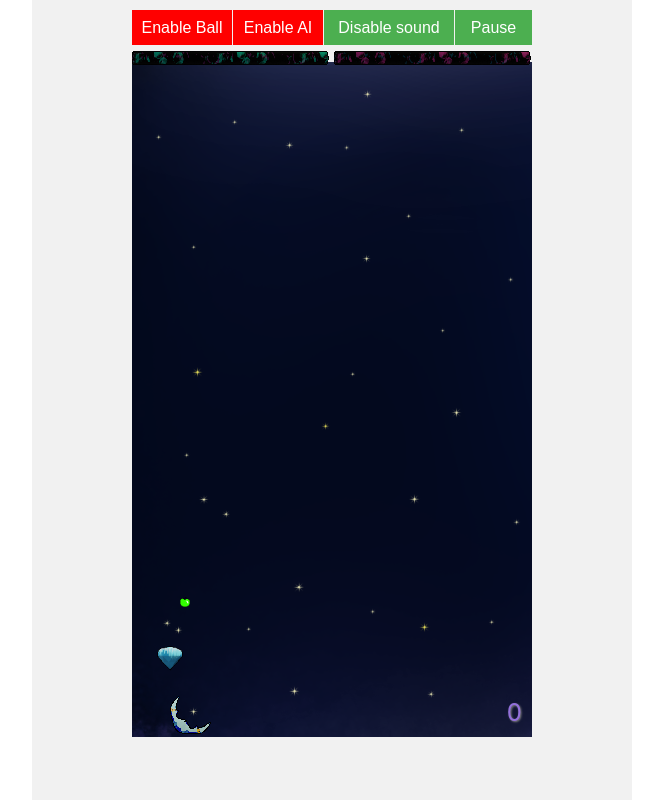
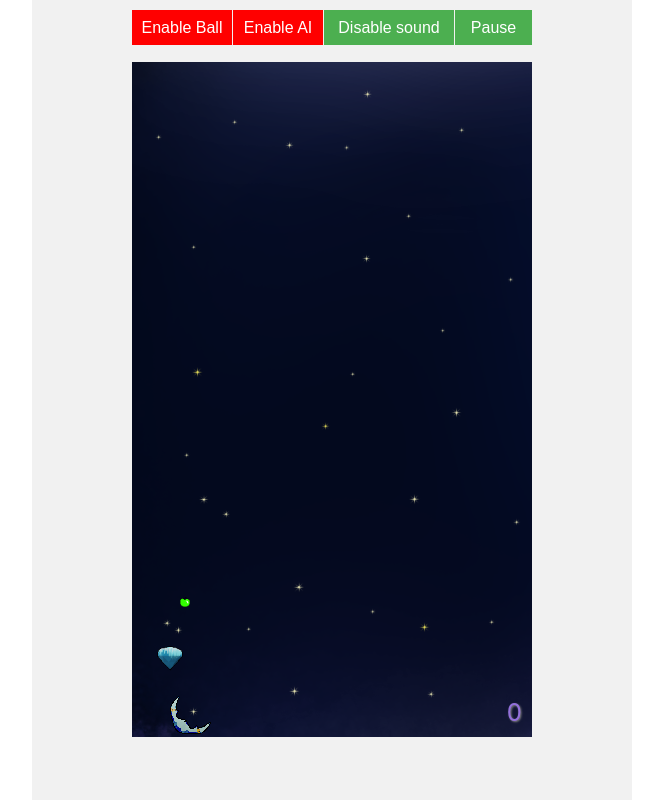
Before and after one commit to alsorokin/Roomerang, a React (Vite) app in the folder roomerang.client/: page / in a window 1280 px wide. Shown: the whole page, without its empty margins (308-971 px from the left). Built offline with nearby package versions, Linux system fonts and the light colour scheme.

Commit message:
Fix unclickable pause button

```diff
--- a/roomerang.client/app.css
+++ b/roomerang.client/app.css
@@ -162,16 +162,16 @@
 
 .border-long-horizontal {
     position: absolute;
-    top: -80px;
-    left: -2px;
-    visibility: visible;
+    top: -13px;
+    left: 0px;
+    visibility: hidden;
 }
 
 .border-long-horizontal-2 {
     position: absolute;
-    top: -80px;
-    left: 200px;
-    visibility: visible;
+    top: -13px;
+    left: 196px;
+    visibility: hidden;
 }
 
 .fieldImg {
```
Also changed, not shown: roomerang.client/src/assets/cyber2/canva_cyber_SeaBlue.png, roomerang.client/src/assets/cyber2/canva_cyber_SeaBlue2.png.
